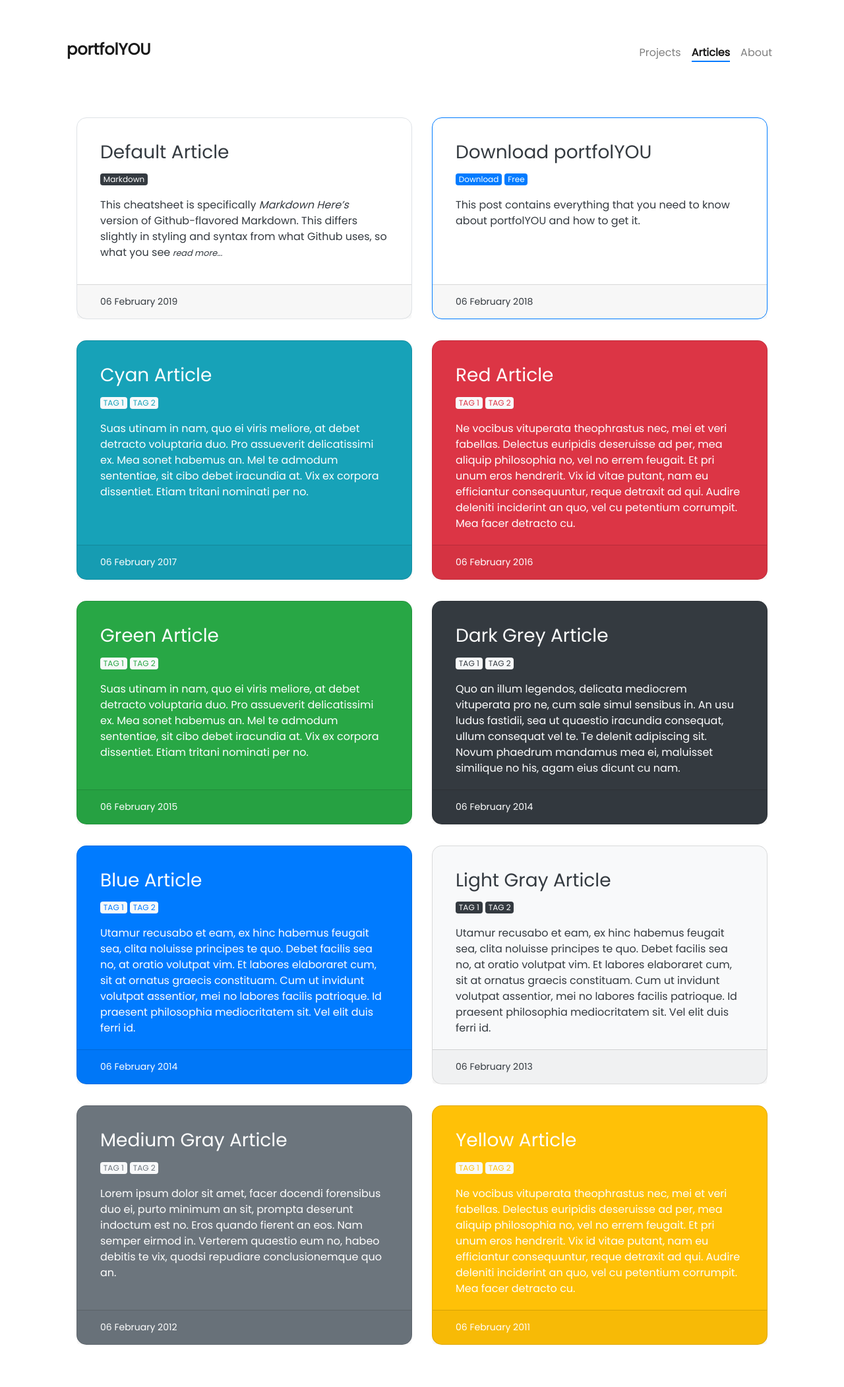
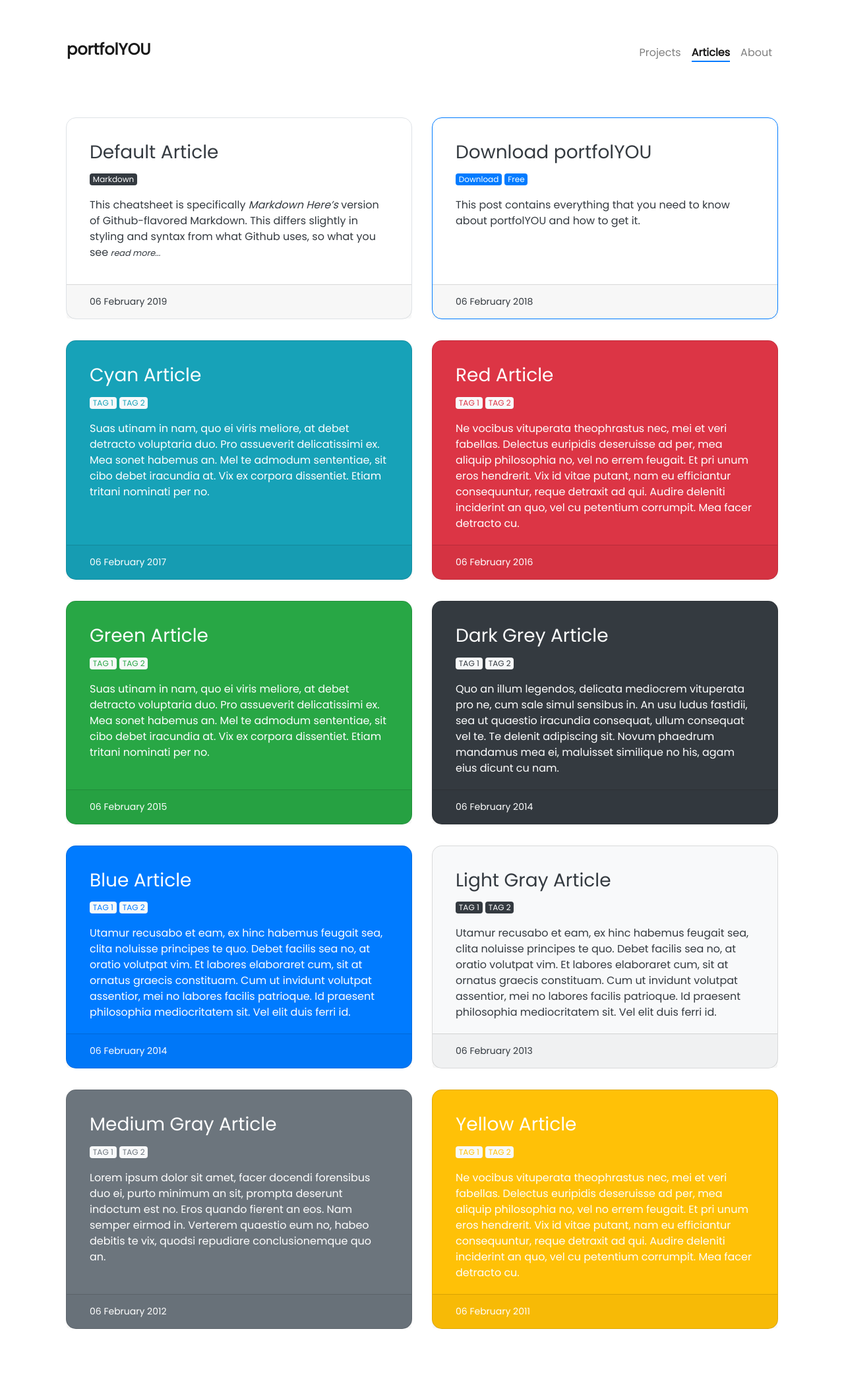
Before and after one commit to yousinix/portfolYOU, a Jekyll site: the page built from pages/articles.html, in a window 1280 px wide. Shown: the whole page at 66% size. Built offline with Jekyll 4.4.1, drawn with Linux system fonts in a browser that asks for light colours; nearby versions of some CDN libraries; after the commit the page ends 2079 px from its top, so only the background shows below that.

Commit message:
Remove Articles Margins

```diff
--- a/pages/articles.html
+++ b/pages/articles.html
@@ -3,7 +3,7 @@ layout: default
 permalink: /articles/
 ---
 
-<div class="card-group m-3 mt-5">
+<div class="card-group mt-5">
 
     {% for post in site.posts %}
 
```
